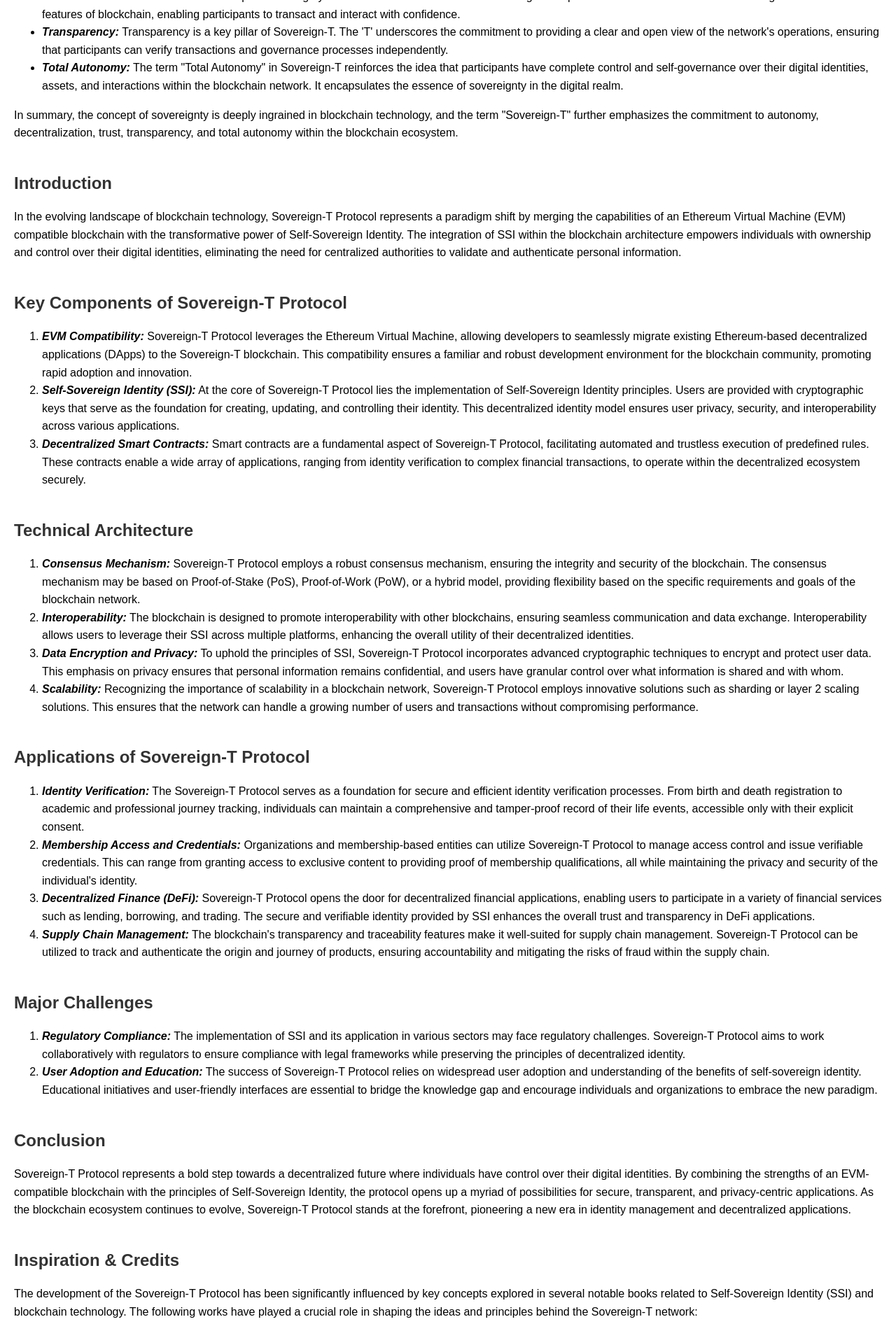
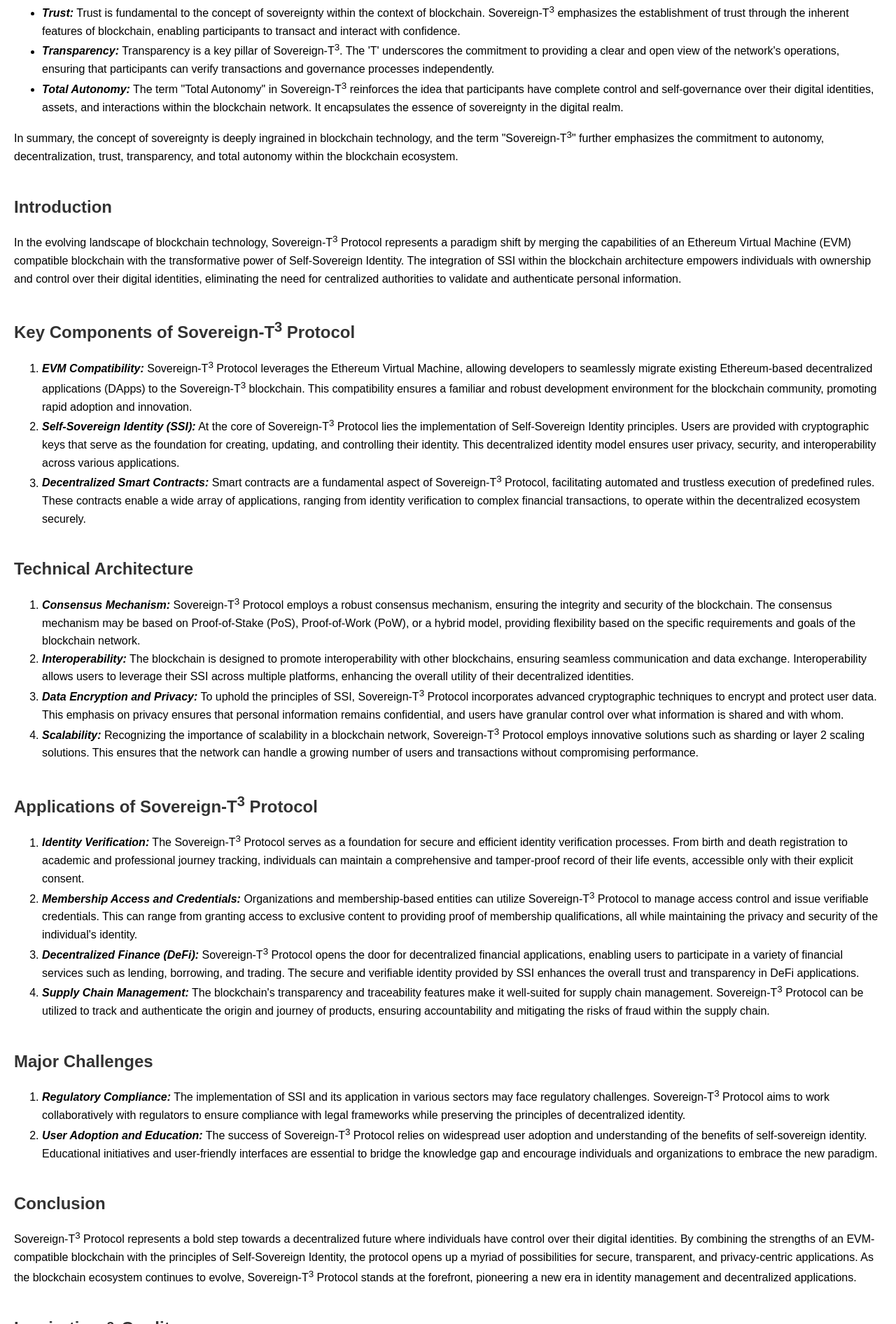
Before and after one commit to kesaviwebsolutions/Sovereign-T-Protocol-intro, a plain HTML site: page index.html in a window 1280 px wide. Shown: the part 908-2800 px from the top of the page at 70% size. Drawn offline with Linux system fonts and the light colour scheme.

Commit message:
Update index.html

```diff
--- a/index.html
+++ b/index.html
@@ -83,13 +83,13 @@
   </head>
   <body>
     <header>
-      <h1>Sovereign-T Protocol : A brief introduction</h1>
+      <h1>Sovereign-T<sup>3</sup> Protocol : A brief introduction</h1>
     </header>
 
     <section>
       <h2>Abstract</h2>
       <p>
-        Sovereign-T Protocol emerges as a groundbreaking blockchain solution
+        Sovereign-T<sup>3</sup> Protocol emerges as a groundbreaking blockchain solution
         that seamlessly integrates Self-Sovereign Identity (SSI) into its core
         architecture, providing users with unprecedented control over their
         personal data and establishing a secure foundation for a multitude of
@@ -98,11 +98,11 @@
         identity verification processes, from birth and death registration to
         academic and professional journey tracking. This explanatory note delves
         into the core principles, technical aspects, and potential applications
-        of the Sovereign-T Protocol, showcasing its potential to reshape the
+        of the Sovereign-T<sup>3</sup> Protocol, showcasing its potential to reshape the
         landscape of identity management and decentralized applications.
       </p>
 
-      <h2>Why Sovereign-T?</h2>
+      <h2>Why Sovereign-T<sup>3</sup>?</h2>
       <p>
         The term "sovereignty" traditionally refers to the supreme authority or
         power to govern oneself without interference from external sources. In
@@ -156,28 +156,28 @@
         </li>
       </ol>
       <p>
-        Now, let's consider the term <em><strong>"Sovereign-T"</strong></em> where <em><strong>'T'</strong></em> stands for
+        Now, let's consider the term <em><strong>"Sovereign-T<sup>3</sup>"</strong></em> where <em><strong>'T'</strong></em> stands for
         <strong>Trust</strong>, <strong>Transparency</strong>, and
         <strong>Total Autonomy:</strong>
       </p>
       <ul>
         <li>
           <em><strong>Trust:</strong></em> Trust is fundamental to the concept
-          of sovereignty within the context of blockchain. Sovereign-T
+          of sovereignty within the context of blockchain. Sovereign-T<sup>3</sup>
           emphasizes the establishment of trust through the inherent features of
           blockchain, enabling participants to transact and interact with
           confidence.
         </li>
         <li>
           <em><strong>Transparency:</strong></em> Transparency is a key pillar
-          of Sovereign-T. The 'T' underscores the commitment to providing a
+          of Sovereign-T<sup>3</sup>. The 'T' underscores the commitment to providing a
           clear and open view of the network's operations, ensuring that
           participants can verify transactions and governance processes
           independently.
         </li>
         <li>
           <em><strong>Total Autonomy:</strong></em> The term "Total Autonomy" in
-          Sovereign-T reinforces the idea that participants have complete
+          Sovereign-T<sup>3</sup> reinforces the idea that participants have complete
           control and self-governance over their digital identities, assets, and
           interactions within the blockchain network. It encapsulates the
           essence of sovereignty in the digital realm.
@@ -185,7 +185,7 @@
       </ul>
       <p>
         In summary, the concept of sovereignty is deeply ingrained in blockchain
-        technology, and the term "Sovereign-T" further emphasizes the commitment
+        technology, and the term "Sovereign-T<sup>3</sup>" further emphasizes the commitment
         to autonomy, decentralization, trust, transparency, and total autonomy
         within the blockchain ecosystem.
       </p>
@@ -194,7 +194,7 @@
     <section>
       <h2>Introduction</h2>
       <p>
-        In the evolving landscape of blockchain technology, Sovereign-T Protocol
+        In the evolving landscape of blockchain technology, Sovereign-T<sup>3</sup> Protocol
         represents a paradigm shift by merging the capabilities of an Ethereum
         Virtual Machine (EVM) compatible blockchain with the transformative
         power of Self-Sovereign Identity. The integration of SSI within the
@@ -205,19 +205,19 @@
     </section>
 
     <section>
-      <h2>Key Components of Sovereign-T Protocol</h2>
+      <h2>Key Components of Sovereign-T<sup>3</sup> Protocol</h2>
       <ol>
         <li>
-          <em><strong>EVM Compatibility:</strong></em> Sovereign-T Protocol
+          <em><strong>EVM Compatibility:</strong></em> Sovereign-T<sup>3</sup> Protocol
           leverages the Ethereum Virtual Machine, allowing developers to
           seamlessly migrate existing Ethereum-based decentralized applications
-          (DApps) to the Sovereign-T blockchain. This compatibility ensures a
+          (DApps) to the Sovereign-T<sup>3</sup> blockchain. This compatibility ensures a
           familiar and robust development environment for the blockchain
           community, promoting rapid adoption and innovation.
         </li>
         <li>
           <em><strong>Self-Sovereign Identity (SSI):</strong></em> At the core
-          of Sovereign-T Protocol lies the implementation of Self-Sovereign
+          of Sovereign-T<sup>3</sup> Protocol lies the implementation of Self-Sovereign
           Identity principles. Users are provided with cryptographic keys that
           serve as the foundation for creating, updating, and controlling their
           identity. This decentralized identity model ensures user privacy,
@@ -225,7 +225,7 @@
         </li>
         <li>
           <em><strong>Decentralized Smart Contracts:</strong></em> Smart
-          contracts are a fundamental aspect of Sovereign-T Protocol,
+          contracts are a fundamental aspect of Sovereign-T<sup>3</sup> Protocol,
           facilitating automated and trustless execution of predefined rules.
           These contracts enable a wide array of applications, ranging from
           identity verification to complex financial transactions, to operate
@@ -238,7 +238,7 @@
       <h2>Technical Architecture</h2>
       <ol>
         <li>
-          <em><strong>Consensus Mechanism:</strong></em> Sovereign-T Protocol
+          <em><strong>Consensus Mechanism:</strong></em> Sovereign-T<sup>3</sup> Protocol
           employs a robust consensus mechanism, ensuring the integrity and
           security of the blockchain. The consensus mechanism may be based on
           Proof-of-Stake (PoS), Proof-of-Work (PoW), or a hybrid model,
@@ -254,7 +254,7 @@
         </li>
         <li>
           <em><strong>Data Encryption and Privacy:</strong></em> To uphold the
-          principles of SSI, Sovereign-T Protocol incorporates advanced
+          principles of SSI, Sovereign-T<sup>3</sup> Protocol incorporates advanced
           cryptographic techniques to encrypt and protect user data. This
           emphasis on privacy ensures that personal information remains
           confidential, and users have granular control over what information is
@@ -262,7 +262,7 @@
         </li>
         <li>
           <em><strong>Scalability:</strong></em> Recognizing the importance of
-          scalability in a blockchain network, Sovereign-T Protocol employs
+          scalability in a blockchain network, Sovereign-T<sup>3</sup> Protocol employs
           innovative solutions such as sharding or layer 2 scaling solutions.
           This ensures that the network can handle a growing number of users and
           transactions without compromising performance.
@@ -271,10 +271,10 @@
     </section>
 
     <section>
-      <h2>Applications of Sovereign-T Protocol</h2>
+      <h2>Applications of Sovereign-T<sup>3</sup> Protocol</h2>
       <ol>
         <li>
-          <em><strong>Identity Verification:</strong></em> The Sovereign-T
+          <em><strong>Identity Verification:</strong></em> The Sovereign-T<sup>3</sup>
           Protocol serves as a foundation for secure and efficient identity
           verification processes. From birth and death registration to academic
           and professional journey tracking, individuals can maintain a
@@ -283,14 +283,14 @@
         </li>
         <li>
           <em><strong>Membership Access and Credentials:</strong></em>
-          Organizations and membership-based entities can utilize Sovereign-T
+          Organizations and membership-based entities can utilize Sovereign-T<sup>3</sup>
           Protocol to manage access control and issue verifiable credentials.
           This can range from granting access to exclusive content to providing
           proof of membership qualifications, all while maintaining the privacy
           and security of the individual's identity.
         </li>
         <li>
-          <em><strong>Decentralized Finance (DeFi):</strong></em> Sovereign-T
+          <em><strong>Decentralized Finance (DeFi):</strong></em> Sovereign-T<sup>3</sup>
           Protocol opens the door for decentralized financial applications,
           enabling users to participate in a variety of financial services such
           as lending, borrowing, and trading. The secure and verifiable identity
@@ -300,7 +300,7 @@
         <li>
           <em><strong>Supply Chain Management:</strong></em> The blockchain's
           transparency and traceability features make it well-suited for supply
-          chain management. Sovereign-T Protocol can be utilized to track and
+          chain management. Sovereign-T<sup>3</sup> Protocol can be utilized to track and
           authenticate the origin and journey of products, ensuring
           accountability and mitigating the risks of fraud within the supply
           chain.
@@ -314,13 +314,13 @@
         <li>
           <em><strong>Regulatory Compliance:</strong></em> The implementation of
           SSI and its application in various sectors may face regulatory
-          challenges. Sovereign-T Protocol aims to work collaboratively with
+          challenges. Sovereign-T<sup>3</sup> Protocol aims to work collaboratively with
           regulators to ensure compliance with legal frameworks while preserving
           the principles of decentralized identity.
         </li>
         <li>
           <em><strong>User Adoption and Education:</strong></em>
-          The success of Sovereign-T Protocol relies on widespread user adoption
+          The success of Sovereign-T<sup>3</sup> Protocol relies on widespread user adoption
           and understanding of the benefits of self-sovereign identity.
           Educational initiatives and user-friendly interfaces are essential to
           bridge the knowledge gap and encourage individuals and organizations
@@ -332,12 +332,12 @@
     <section>
       <h2>Conclusion</h2>
       <p>
-        Sovereign-T Protocol represents a bold step towards a decentralized
+        Sovereign-T<sup>3</sup> Protocol represents a bold step towards a decentralized
         future where individuals have control over their digital identities. By
         combining the strengths of an EVM-compatible blockchain with the
         principles of Self-Sovereign Identity, the protocol opens up a myriad of
         possibilities for secure, transparent, and privacy-centric applications.
-        As the blockchain ecosystem continues to evolve, Sovereign-T Protocol
+        As the blockchain ecosystem continues to evolve, Sovereign-T<sup>3</sup> Protocol
         stands at the forefront, pioneering a new era in identity management and
         decentralized applications.
       </p>
@@ -346,11 +346,11 @@
     <section>
       <h2>Inspiration & Credits</h2>
       <p>
-        The development of the Sovereign-T Protocol has been significantly
+        The development of the Sovereign-T<sup>3</sup> Protocol has been significantly
         influenced by key concepts explored in several notable books related to
         Self-Sovereign Identity (SSI) and blockchain technology. The following
         works have played a crucial role in shaping the ideas and principles
-        behind the Sovereign-T network:
+        behind the Sovereign-T<sup>3</sup> network:
       </p>
       <ol>
         <li>
@@ -379,7 +379,7 @@
       <h3>Whitepaper coming soon!</h3>
     </section>
     <footer>
-      <p>&copy; Sovereign-T Protocol</p>
+      <p>&copy; Sovereign-T<sup>3</sup> Protocol</p>
     </footer>
   </body>
 </html>
```
